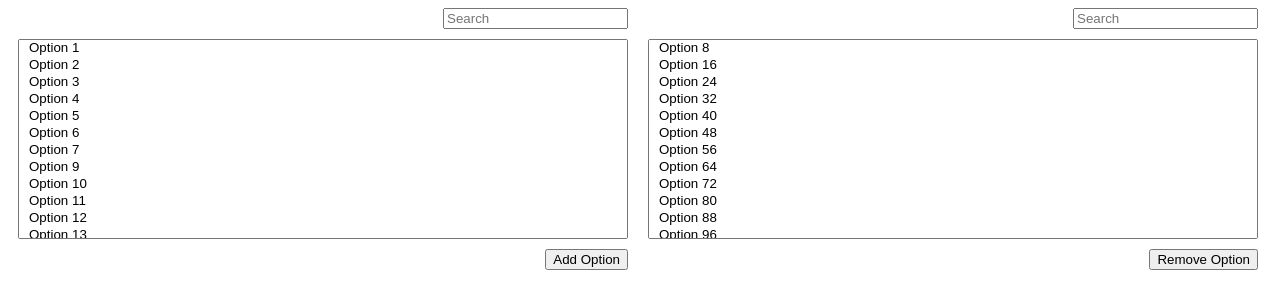
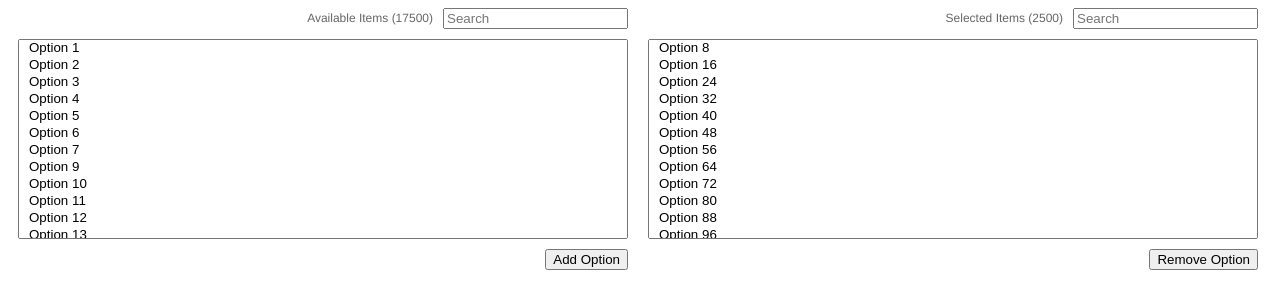
Before and after one commit to mikeromano38/dual-list-picker, a website: page test.html in a window 1280 px wide. Drawn offline with Linux system fonts and the light colour scheme.

Commit message:
add filter text

```diff
--- a/dual-list-picker-constants.js
+++ b/dual-list-picker-constants.js
@@ -5,5 +5,7 @@
 
 	Constants.SELECTBOX_CLASSNAME = 'select-box';
 
+	Constants.FILTER_LABEL_CLASSNAME = 'filter-label';
+
 	DualListPicker.Constants = Constants;
 })( DualListPicker || {} );
--- a/dual-list-picker-select-box.js
+++ b/dual-list-picker-select-box.js
@@ -1,4 +1,4 @@
-(function( DualListPicker, Utils ){
+(function( DualListPicker, Utils, Constants ){
 
 	var Select = function( instance, config ){
 		this._listeners = [];
@@ -11,6 +11,7 @@
 	Select.fn = Select.prototype;
 
 	Select.fn._initialize = function( config ){
+		this.options = [];
 		this.config = config
 	};
 
@@ -22,6 +23,10 @@
 		this.picker = document.createElement('select');
 		this.picker.multiple = true;
 
+		this.filterLabel = document.createElement('span');
+		this.filterLabel.className = Constants.FILTER_LABEL_CLASSNAME;
+		this.filterLabel.innerText = this.getFilterLabelText();
+
 		this.searchBox = document.createElement('input')
 		this.searchBox.type = 'search';
 		this.searchBox.placeholder = this.config.placeHolderText || 'Search';
@@ -30,6 +35,7 @@
 		this.pickerButton.innerText = this.config.buttonText;
 
 		this.el.appendChild( this.searchBox );
+		this.el.appendChild( this.filterLabel );
 		this.el.appendChild( this.picker );
 		this.el.appendChild( this.pickerButton );
 
@@ -46,6 +52,12 @@
 		});
 	};
 
+	Select.fn.getFilterLabelText = function(){
+		if ( this.options ){
+			return this.config.labelText + ' (' + this.options.length + ')';
+		}
+	};
+
 	Select.fn.getFilterOptions = function(){
 		return this.filterOptions;
 	};
@@ -56,6 +68,8 @@
 
 		this.picker.innerHTML = '';
 		this.picker.innerHTML = this.generateOptionsStringFromOptions( options );
+
+		this.filterLabel.innerText = this.getFilterLabelText();
 	};
 
 	Select.fn.generateOptionsStringFromOptions = function( options ){
@@ -133,4 +147,4 @@
 	};
 
 	DualListPicker.MultiSelectBox = Select;
-})( DualListPicker || {}, DualListPicker.Utils );
+})( DualListPicker || {}, DualListPicker.Utils, DualListPicker.Constants );
--- a/dual-list-picker.css
+++ b/dual-list-picker.css
@@ -1,5 +1,6 @@
 .dual-list-picker {
 	width: 100%;
+	font-family: 'Helvetica Neue', Helvetica, Arial, sans-serif;
 }
 
 .dual-list-picker:after {
@@ -31,6 +32,16 @@
 	min-height: 200px;
 }
 
+.dual-list-picker [class$='select-box'] span.filter-label {
+	display: inline-block;
+	float: right;
+	margin-right: 10px;
+	color: #666;
+	font-size: 12px;
+	vertical-align: middle;
+	line-height: 20px;
+}
+
 .dual-list-picker [class$='select-box'] input[type='search'],
 .dual-list-picker [class$='select-box'] button {
 	float: right;
--- a/dual-list-picker.js
+++ b/dual-list-picker.js
@@ -61,14 +61,16 @@ var DualListPicker = (function(){
 				buttonText: this.config.addButtonText,
 				buttonAction: this.moveItems( 'selected' ),
 				placeHolderText: this.config.placeHolderText,
-				className: 'available-' + DualListPicker.Constants.SELECTBOX_CLASSNAME
+				className: 'available-' + DualListPicker.Constants.SELECTBOX_CLASSNAME,
+				labelText: this.config.availableLabelText
 			});
 
 			this.selectedPicker = new Picker.MultiSelectBox( this, {
 				buttonText: this.config.removeButtonText,
 				buttonAction: this.moveItems( 'available' ),
 				placeHolderText: this.config.placeHolderText,
-				className: 'selected-' + DualListPicker.Constants.SELECTBOX_CLASSNAME
+				className: 'selected-' + DualListPicker.Constants.SELECTBOX_CLASSNAME,
+				labelText: this.config.selectedLabelText
 			});
 
 			this.el.appendChild( this.availablePicker.el, this.el );
--- a/test.html
+++ b/test.html
@@ -29,7 +29,9 @@
 
 		var pickerConfig = {
 			addButtonText: 'Add Option',
-			removeButtonText: 'Remove Option'
+			removeButtonText: 'Remove Option',
+			availableLabelText: 'Available Items',
+			selectedLabelText: 'Selected Items'
 		};
 
 		var target = document.querySelectorAll( '#target' )[ 0 ];
```
